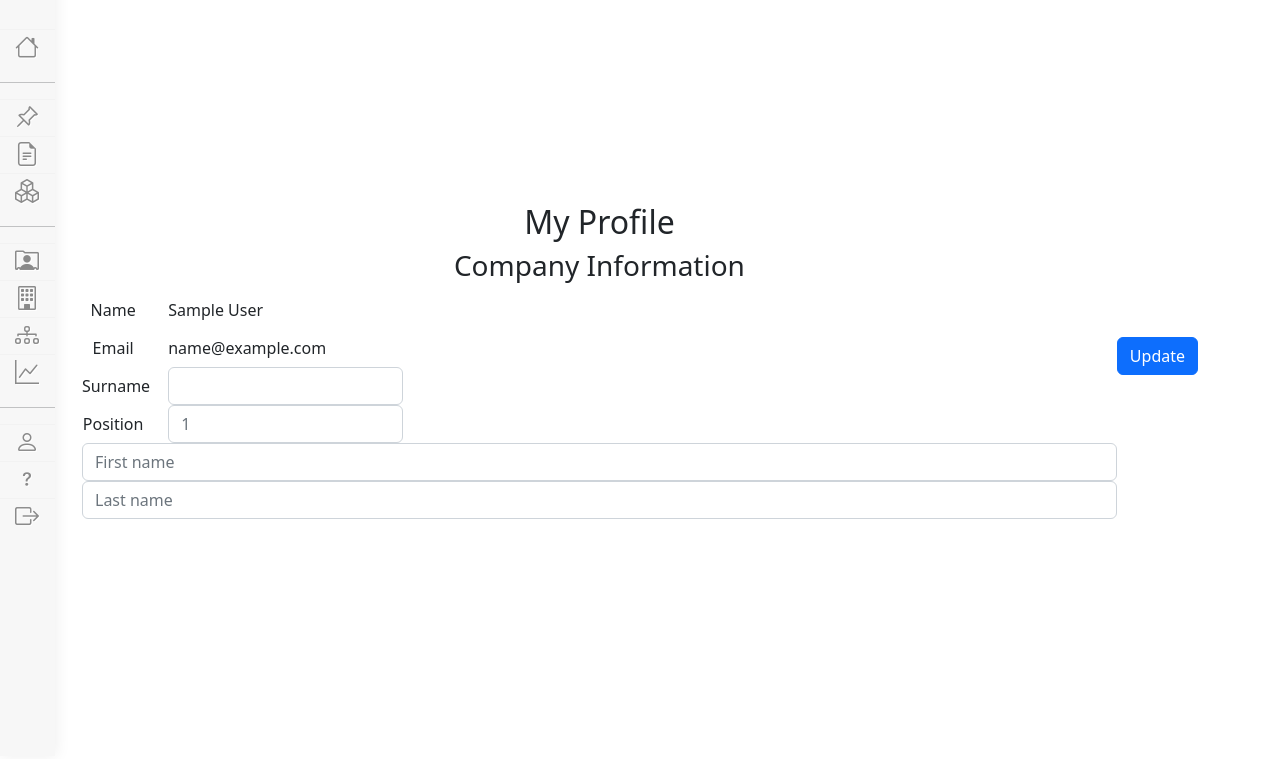
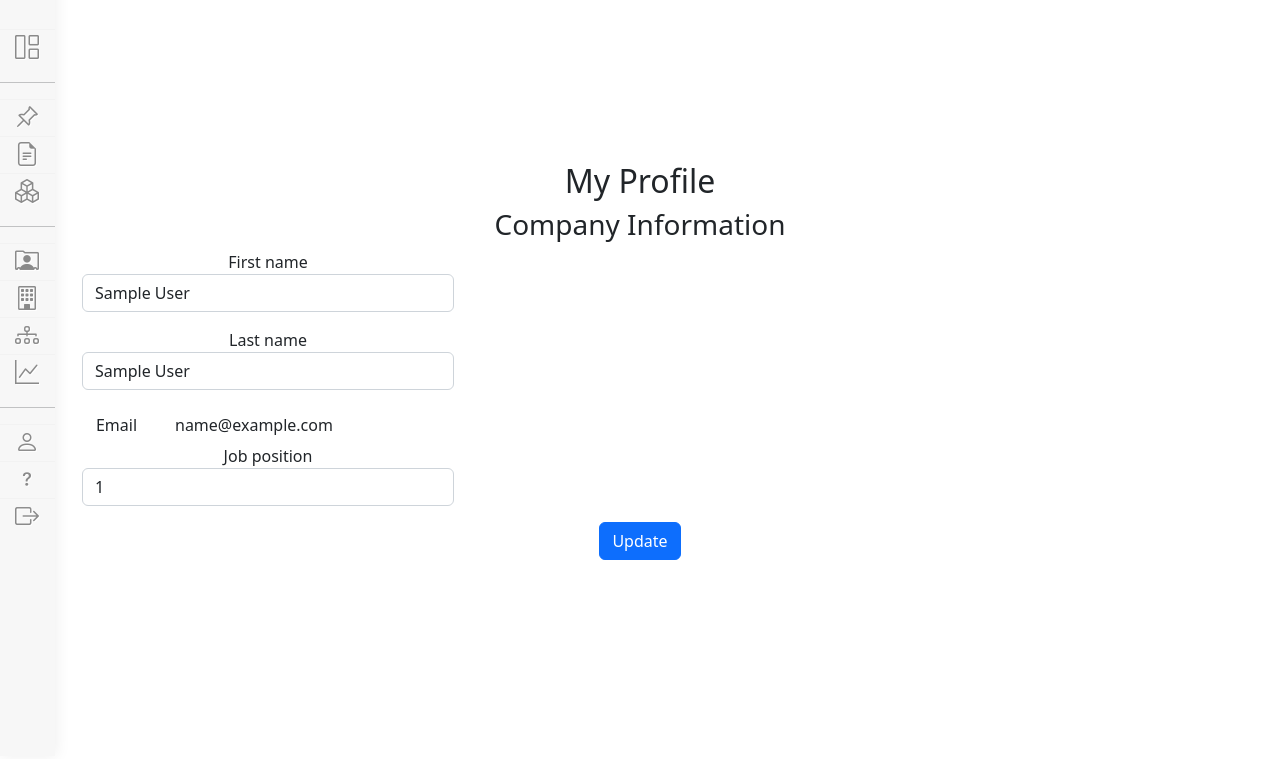
Before and after one commit to rightoneX/smartquote, a PHP site: page /profile in a window 1280 px wide. Shown: the part 44-803 px from the top of the page. Run offline with PHP 8.4, Linux system fonts and the light colour scheme; the visitor is signed in with stand-in values (Sample User, id 1); data that the repository does not hold is empty; some web fonts are replaced.

Commit message:
logout, dashboard, profile update

```diff
--- a/classes/Navigation.class.php
+++ b/classes/Navigation.class.php
@@ -10,6 +10,10 @@ class Navigation
 
         switch ($path['path']) {
                 // restricted page
+            case '/dashboard':
+                $this->page = 'pages/dashboard.page.php';
+                break;
+
             case '/tasks':
                 $this->page = 'pages/tasks.page.php';
                 break;
--- a/classes/Users.class.php
+++ b/classes/Users.class.php
@@ -2,7 +2,6 @@
 
 class Users extends Database
 {
-
 
     protected function getUser($email, $password)
     {
@@ -77,4 +76,19 @@ class Users extends Database
         $stmt = null;
         return $user; // return user data
     }
+
+    protected function updateProfile($id, $name, $surename, $position)
+    {
+        $sql = "UPDATE users SET name = ?, surename = ?, position = ? WHERE id = ?";
+        $stmt = $this->connect()->prepare($sql);
+
+
+        if(!$stmt->execute(array($name, $surename, $position, $id))){
+            $stmt = null;
+            header("location: ../index.php?error=profilenotupdated");
+            exit();
+        }
+        $stmt = null;
+        return true;
+    }
 }
--- a/includes/sidebar.inc.php
+++ b/includes/sidebar.inc.php
@@ -10,20 +10,14 @@
         <div class="scrollbar" id="style-1">
             <ul>
                 <li>
-                    <a href="/">
-                        <i class="bi bi-house menu-icon"></i>
-                        <span class="nav-text">Home</span>
+                    <a href="dashboard">
+                        <!-- <i class="bi bi-speedometer2 menu-icon"></i>  -->
+                        <i class="bi bi-grid-1x2 menu-icon"></i>
+                        <span class="nav-text">Dashboard</span>
                     </a>
                 </li>
 
                 <hr>
-                <!--
-                <li>
-                    <a href="#">
-                        <i class="fa fa-user fa-lg"></i>
-                        <span class="nav-text">Login</span>
-                    </a>
-                </li> -->
 
                 <li>
                     <a href="tasks">
--- a/pages/dashboard.page.php
+++ b/pages/dashboard.page.php
@@ -70,6 +70,7 @@
     ?>
 </h1>
 
+<h1>Dashboard</h1>
 
 <!-- <div class="container px-4 py-5" id="featured-3">
     <h2 class="pb-2 border-bottom">Columns with icons</h2>
--- a/pages/processing/login.pro.php
+++ b/pages/processing/login.pro.php
@@ -13,5 +13,5 @@ if (isset($_POST["submit"])) {
 
     $login->loginUser($email, $password);
 
-    header("location: /tasks");
+    header("location: /dashboard");
 }
--- a/pages/processing/logout.pro.php
+++ b/pages/processing/logout.pro.php
@@ -4,3 +4,4 @@ session_unset();
 session_destroy();
 
 header("location: /");
+// header('location:in_page.php');
--- a/pages/profile.page.php
+++ b/pages/profile.page.php
@@ -1,4 +1,6 @@
-<?php if (!isset($_SESSION["userid"])) {
+<?php
+
+if (!isset($_SESSION["userid"])) {
     header("location: /");
 }
 
@@ -8,89 +10,95 @@
 $user = new UsersView();
 $profile = $user->getUserProfile($_SESSION["userid"]);
 // echo ($profile->name);
+
 ?>
 
 <div class="page-content">
     <div class="page-title">
         <h2>My Profile</h2>
     </div>
-    <form>
+
+    <form action="pages/processing/profile.pro.php" method="post">
         <div class="section-content">
             <h3>Company Information</h3>
         </div>
-
-        <div class="form-group row col-md-6">
-            <label for="staticName" class="col-sm-2 col-form-label">Name</label>
-            <div class="col-sm-6">
-                <input type="text" readonly class="form-control-plaintext" id="staticName" value="<?php echo ($profile->name) ?>">
+        <div class="form-row">
+            <div class="col-md-4 mb-3">
+                <label for="validationCustom01">First name</label>
+                <input type="text" name="name" class="form-control" id="validationCustom01" placeholder="First name" value="<?php echo ($profile->name) ?>" required>
+                <div class="valid-feedback">
+                    Looks good!
+                </div>
+            </div>
+            <div class="col-md-4 mb-3">
+                <label for="validationCustom02">Last name</label>
+                <input type="text" name="surename" class="form-control" id="validationCustom02" placeholder="Last name" value="<?php echo ($profile->surename) ?>" required>
+                <div class="valid-feedback">
+                    Looks good!
+                </div>
             </div>
         </div>
+
         <div class="form-group row col-md-6">
             <label for="staticEmail" class="col-sm-2 col-form-label">Email</label>
             <div class="col-sm-6">
                 <input type="text" readonly class="form-control-plaintext" id="staticEmail" value="<?php echo ($profile->email) ?>">
             </div>
         </div>
-        <div class="form-group row col-md-6">
-            <label for="inputSurname" class="col-sm-2 col-form-label">Surname</label>
-            <div class="col-sm-6">
-                <input type="text" class="form-control" id="inputSurname" placeholder="<?php echo ($profile->surname) ?>">
-            </div>
-        </div>
-        <div class="form-group row col-md-6">
-            <label for="inputPosition" class="col-sm-2 col-form-label">Position</label>
-            <div class="col-sm-6">
-                <input type="text" class="form-control" id="inputPosition" placeholder="<?php echo ($profile->position) ?>">
+
+        <div class="form-row">
+            <div class="col-md-4 mb-3">
+                <label for="validationCustom01">Job position</label>
+                <input type="text" name="position" class="form-control" id="validationCustom01" placeholder="First name" value="<?php echo ($profile->position) ?>" required>
+                <div class="valid-feedback">
+                    Looks good!
+                </div>
             </div>
         </div>
 
-        <div class="form-row">
-            <div class="col">
-                <input type="text" class="form-control" placeholder="First name">
-            </div>
-            <div class="col">
-                <input type="text" class="form-control" placeholder="Last name">
-            </div>
-        </div>
+        <button type="submit" name="submit"class="btn btn-primary">Update</button>
+    </form>
+</div>
 
 
 
-        <!-- <div class="form-row col-md-6">
-            <div class="form-group col-md-4">
-                <label for="inputCity">City</label>
-                <input type="text" class="form-control" id="inputCity">
-            </div>
-            <div class="form-group col-md-4">
-                <label for="inputState">State</label>
-                <select id="inputState" class="form-control">
-                    <option selected>Choose...</option>
-                    <option>...</option>
-                </select>
-            </div>
-            <div class="form-group col-md-4">
-                <label for="inputZip">Zip</label>
-                <input type="text" class="form-control" id="inputZip">
-            </div> -->
-</div>
 
-<!-- <div class="form-row">
-            <div class="form-group col-md-6">
-                <label for="inputEmail4">Name</label>
-                <input type="email" class="form-control" id="inputEmail4" placeholder="<?php echo ($profile->name) ?>">
-            </div>
-            <div class="form-group col-md-6">
-                <label for="inputEmail4">Email</label>
-                <input type="email" class="form-control" id="inputEmail4" placeholder="<?php echo ($profile->email) ?>">
-            </div>
 
+
+
+
+
+
+
+
+
+
+
+
+
+
+
+
+
+
+
+
+
+
+
+
+
+
+
+
+<!--
 
             <div class="form-group col-md-6">
                 <label for="inputPassword4">Password</label>
                 <input type="password" class="form-control" id="inputPassword4" placeholder="Password">
             </div>
-        </div> -->
 
-<!-- <div class="form-group">
+        <div class="form-group">
             <label for="inputAddress">Address</label>
             <input type="text" class="form-control" id="inputAddress" placeholder="1234 Main St">
         </div>
@@ -132,6 +140,3 @@ $profile = $user->getUserProfile($_SESSION["userid"]);
             <div class="invalid-feedback">Example invalid custom file feedback</div>
         </div>
          -->
-<button type="submit" class="btn btn-primary">Update</button>
-</form>
-</div>
```
Also changed, not shown: classes/UsersController.class.php (+11 -9 lines), pages/logout.page.php (+5 -11 lines), pages/processing/profile.pro.php (added, +20 -0 lines), pages/processing/signup.pro.php (+4 -7 lines).
